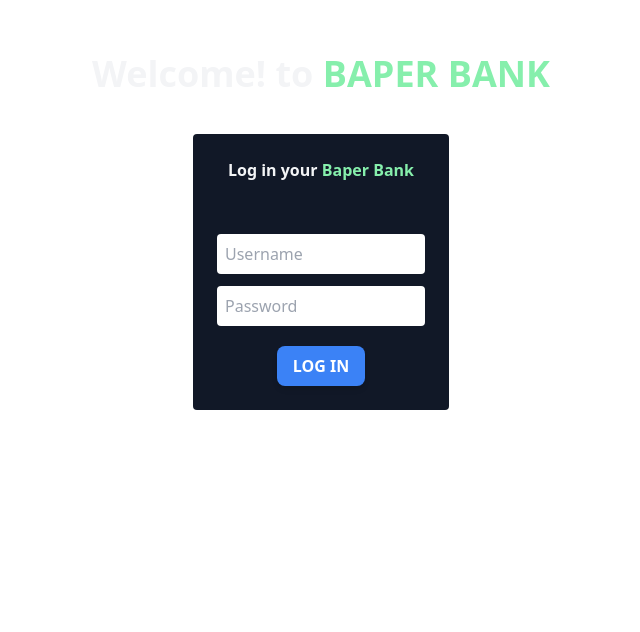
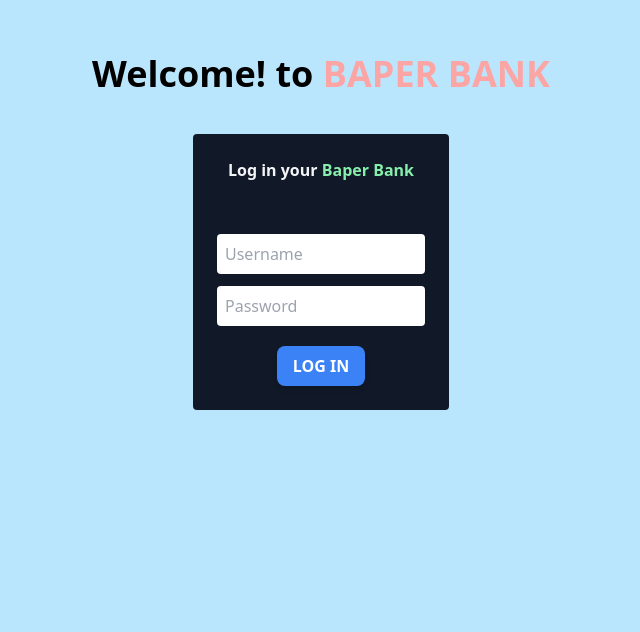
Before and after one commit to md-ashik-ahmed/deposit-withdraw-js, a plain HTML site: page bank.html in a window 1280 px wide. Shown: the part 168-800 px from the top of the page, without its empty margins (319-959 px from the left). Drawn offline with nearby package versions, Linux system fonts and the light colour scheme.

Commit message:
added style

```diff
--- a/bank.html
+++ b/bank.html
@@ -6,14 +6,14 @@
   <title>Bank Inside</title>
   <script src="https://cdn.tailwindcss.com"></script>
 </head>
-<body>
+<body class="bg-sky-200">
 
   <!-- login section -->
 
     <section id="login" class="h-screen flex flex-col items-center justify-center gap-10">
-      <h1 class="text-4xl text-center text-gray-100 font-semibold">
+      <h1 class="text-4xl text-center  font-semibold">
           Welcome! to
-          <span class="text-green-300 font-bold">BAPER BANK
+          <span class="text-red-300 font-bold">BAPER BANK
           </span>
       </h1>
 
```
